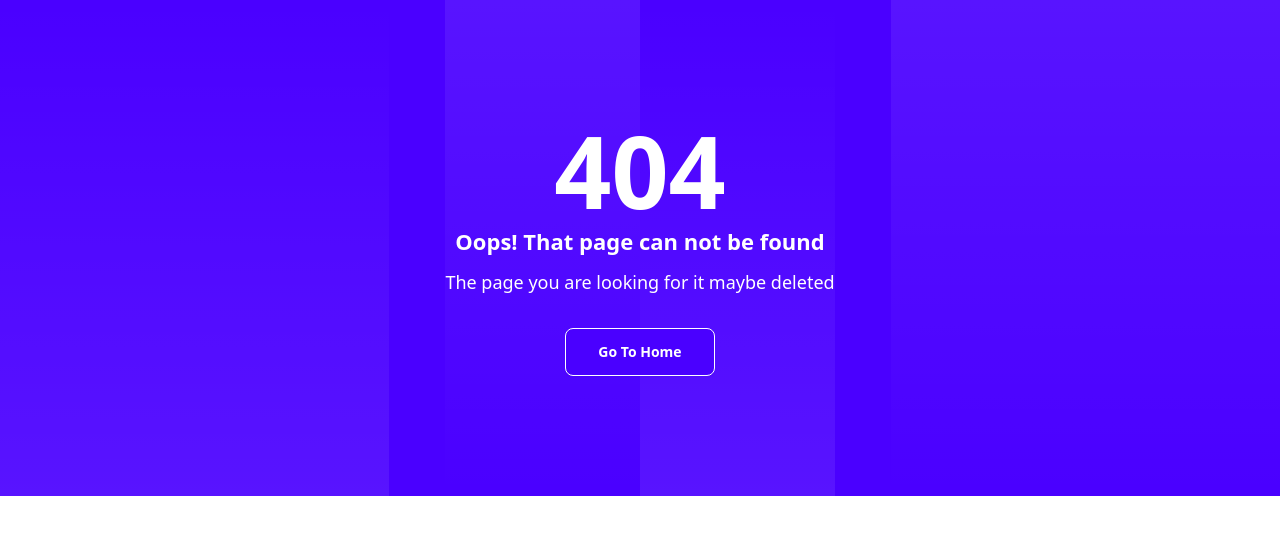
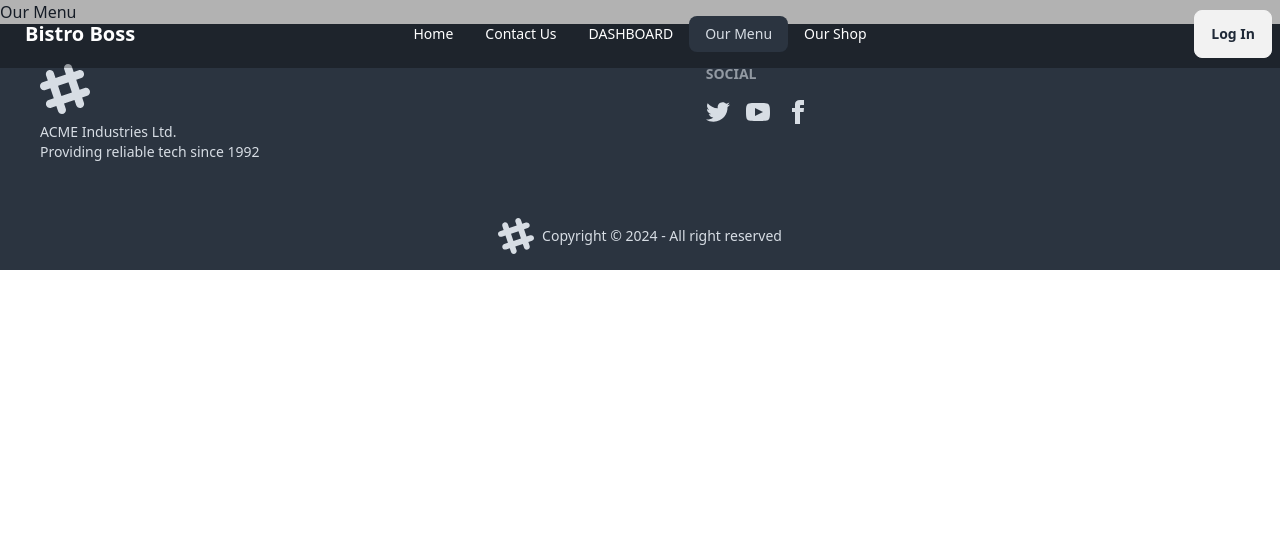
Before and after one commit to kawsartkg64/bistro-boss-client, a React (Vite) app: page /ourmenu in a window 1280 px wide. Before the commit this address had no page. Shown: the top 534 px of the page. Built offline with nearby package versions, Linux system fonts and the light colour scheme.

Commit message:
navbar menu add commit

```diff
--- /dev/null
+++ b/src/Page/Contactus/ContactUs.jsx
@@ -0,0 +1,11 @@
+import React from 'react';
+
+const ContactUs = () => {
+    return (
+        <div>
+            <h1> This is Contact Us</h1>
+        </div>
+    );
+};
+
+export default ContactUs;
--- /dev/null
+++ b/src/Page/DASHBOARD/DASHBOARD.jsx
@@ -0,0 +1,11 @@
+import React from 'react';
+
+const DASHBOARD = () => {
+    return (
+        <div>
+            <h4>This is DASHBOARD</h4>
+        </div>
+    );
+};
+
+export default DASHBOARD;
--- /dev/null
+++ b/src/Page/OurMenu/OurMenu.jsx
@@ -0,0 +1,11 @@
+import React from 'react';
+
+const OurMenu = () => {
+    return (
+        <div>
+           <h3>Our Menu</h3>
+        </div>
+    );
+};
+
+export default OurMenu;
--- /dev/null
+++ b/src/Page/OurShop/OurShop.jsx
@@ -0,0 +1,11 @@
+import React from 'react';
+
+const OurShop = () => {
+    return (
+        <div>
+            <h3>This is Our Shop</h3>
+        </div>
+    );
+};
+
+export default OurShop;
--- a/src/Page/Shared/NavBar.jsx
+++ b/src/Page/Shared/NavBar.jsx
@@ -1,6 +1,19 @@
+import { NavLink } from "react-router-dom";
 
 
 const NavBar = () => {
+
+    const navLink = <>
+
+        <li><NavLink to="/">Home</NavLink></li>
+        <li><NavLink to="/contactus">Contact Us</NavLink></li>
+        <li><NavLink to='dashboard'>DASHBOARD</NavLink></li>
+        <li><NavLink to="/ourmenu">Our Menu</NavLink></li>
+        <li><NavLink to='ourshop'>Our Shop</NavLink></li>
+
+
+    </>
+
     return (
         <div className="navbar fixed z-10 bg-black bg-opacity-30 text-white max-w-screen-xl mx-auto">
             <div className="navbar-start">
@@ -8,37 +21,19 @@ const NavBar = () => {
                     <div tabIndex={0} role="button" className="btn btn-ghost lg:hidden">
                         <svg xmlns="http://www.w3.org/2000/svg" className="h-5 w-5" fill="none" viewBox="0 0 24 24" stroke="currentColor"><path strokeLinecap="round" strokeLinejoin="round" strokeWidth="2" d="M4 6h16M4 12h8m-8 6h16" /></svg>
                     </div>
-                    <ul tabIndex={0} className="menu menu-sm dropdown-content mt-3 z-[1] p-2 shadow bg-base-100 rounded-box w-52">
-                        <li><a>Item 1</a></li>
-                        <li>
-                            <a>Parent</a>
-                            <ul className="p-2">
-                                <li><a>Submenu 1</a></li>
-                                <li><a>Submenu 2</a></li>
-                            </ul>
-                        </li>
-                        <li><a>Item 3</a></li>
+                    <ul tabIndex={0} className="menu menu-sm dropdown-content mt-3 z-[1] p-2 shadow bg-base-100 rounded-box w-52 uppercase">
+                        {navLink}
                     </ul>
                 </div>
                 <a className="btn btn-ghost text-xl">Bistro Boss</a>
             </div>
             <div className="navbar-center hidden lg:flex">
                 <ul className="menu menu-horizontal px-1">
-                    <li><a>Item 1</a></li>
-                    <li>
-                        <details>
-                            <summary>Parent</summary>
-                            <ul className="p-2">
-                                <li><a>Submenu 1</a></li>
-                                <li><a>Submenu 2</a></li>
-                            </ul>
-                        </details>
-                    </li>
-                    <li><a>Item 3</a></li>
+                    {navLink}
                 </ul>
             </div>
             <div className="navbar-end">
-                <a className="btn">Button</a>
+                <a className="btn">Log In</a>
             </div>
         </div>
     );
```
Also changed, not shown: src/Routes/Routes.jsx (+20 -0 lines).
